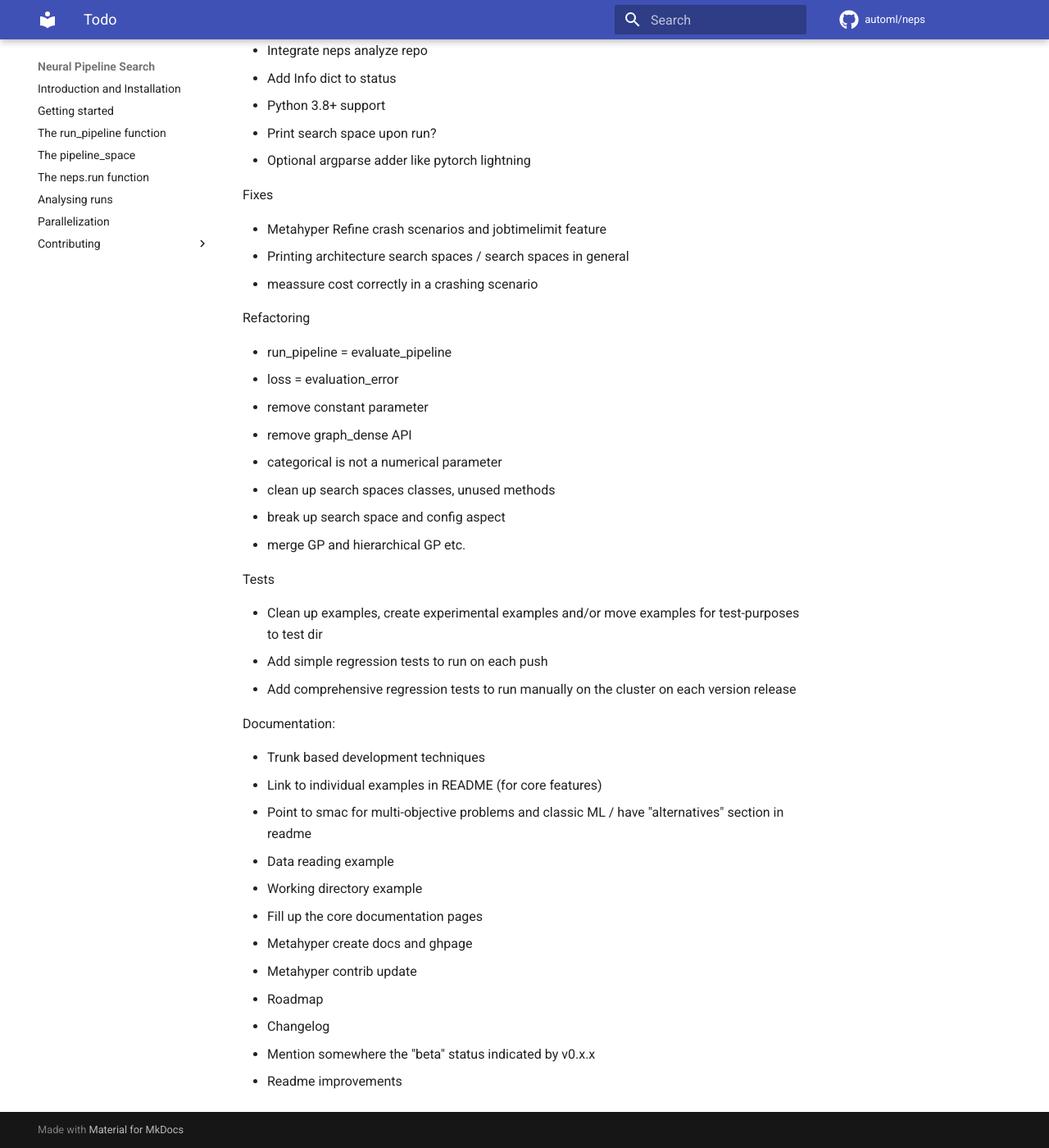
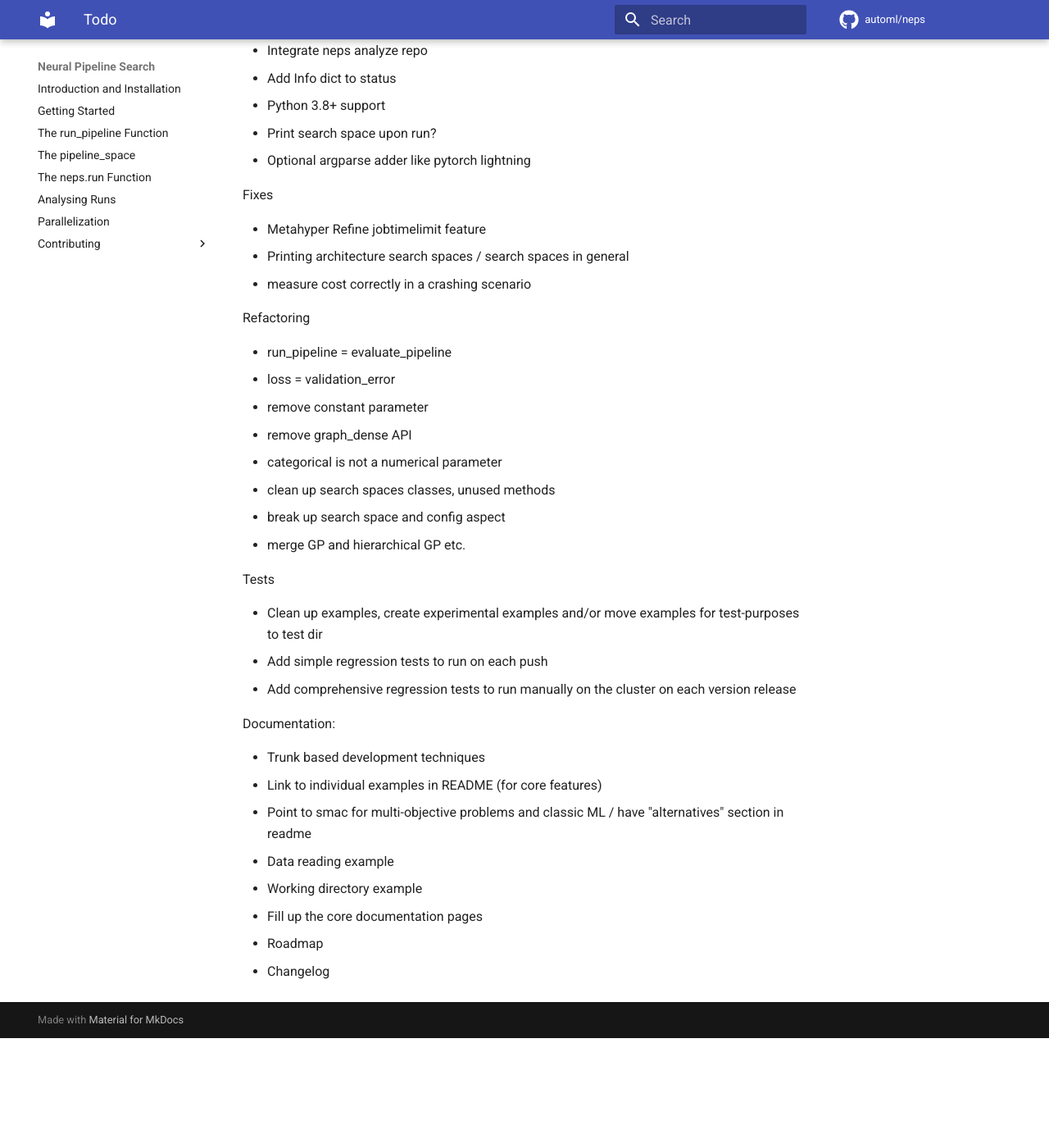
Before and after one commit to automl/neps, an MkDocs documentation site: the page built from docs/todo.md, in a window 1280 px wide and 1400 px high, scrolled down 441 px. Shown: the whole window at 82% size. Built offline with MkDocs 1.6.1 and Material for MkDocs 9.7.7, drawn with Linux system fonts in a browser that asks for light colours; comment, search, counter and statistics services are not loaded; after the commit the page ends 1707 px from its top, so only the background shows below that.

Commit message:
improve readme and documentation

```diff
--- a/docs/todo.md
+++ b/docs/todo.md
@@ -16,14 +16,14 @@
 
 Fixes
 
-- Metahyper Refine crash scenarios and jobtimelimit feature
+- Metahyper Refine jobtimelimit feature
 - Printing architecture search spaces / search spaces in general
-- meassure cost correctly in a crashing scenario
+- measure cost correctly in a crashing scenario
 
 Refactoring
 
 - run_pipeline = evaluate_pipeline
-- loss = evaluation_error
+- loss = validation_error
 - remove constant parameter
 - remove graph_dense API
 - categorical is not a numerical parameter
@@ -45,9 +45,5 @@
 - Data reading example
 - Working directory example
 - Fill up the core documentation pages
-- Metahyper create docs and ghpage
-- Metahyper contrib update
 - Roadmap
 - Changelog
-- Mention somewhere the "beta" status indicated by v0.x.x
-- Readme improvements
--- a/mkdocs.yml
+++ b/mkdocs.yml
@@ -19,11 +19,11 @@
 
 nav:
   - Introduction and Installation: 'README.md'
-  - Getting started: 'getting_started.md'
-  - The run_pipeline function: 'run_pipeline.md'
+  - Getting Started: 'getting_started.md'
+  - The run_pipeline Function: 'run_pipeline.md'
   - The pipeline_space: 'pipeline_space.md'
-  - The neps.run function: 'neps_run.md'
-  - Analysing runs: 'status.md'
+  - The neps.run Function: 'neps_run.md'
+  - Analysing Runs: 'analyse.md'
   - Parallelization: 'parallelization.md'
   - Contributing:
       - Introduction: "contributing/README.md"
```
Also changed, not shown: README.md (+21 -52 lines), docs/README.md (+19 -0 lines), docs/analyse.md (added, +21 -0 lines), docs/parallelization.md (+4 -0 lines), docs/status.md (deleted).
